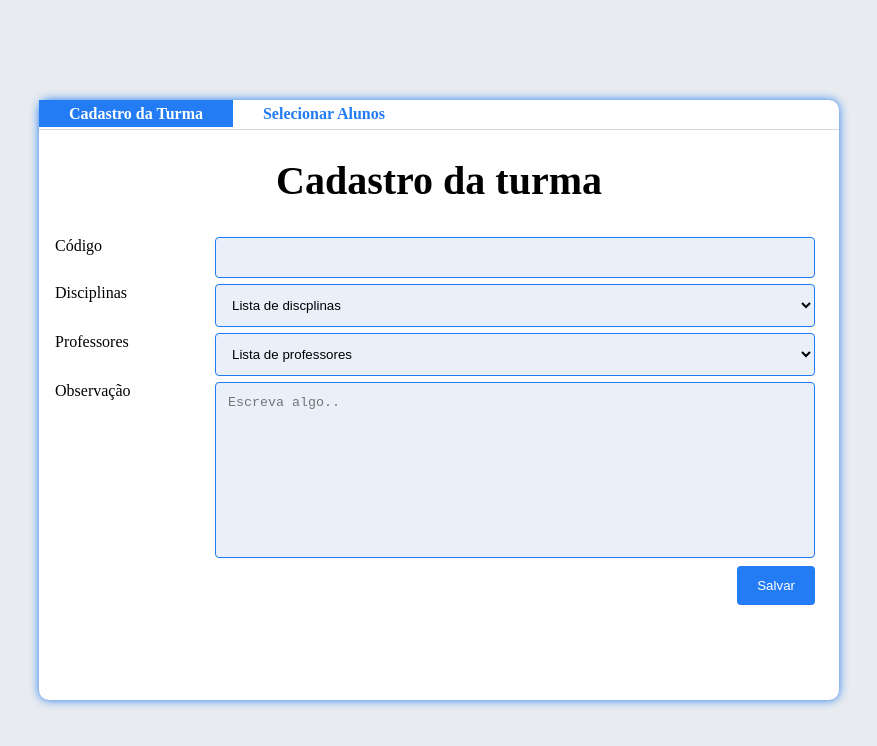
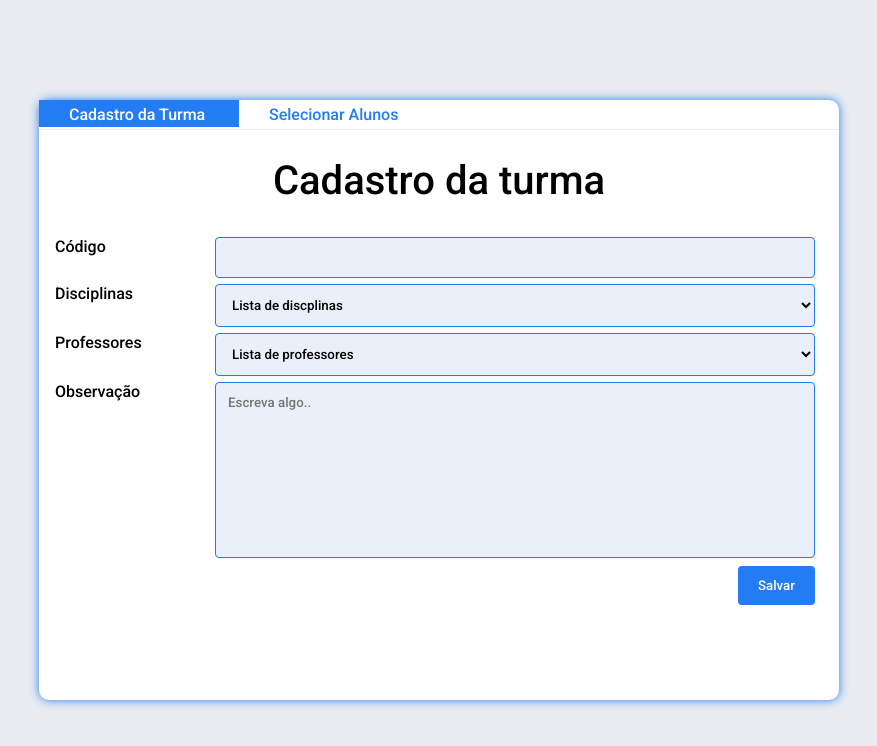
Before and after one commit to LucasKohler/Components-test, a plain HTML site: page tab-menu/index.html in a window 1280 px wide. Shown: the whole page, without its empty margins (201-1078 px from the left). Drawn offline with Linux system fonts and the light colour scheme.

Commit message:
adiçao da fonte reboto e melhoria nas transitions do botao

```diff
--- a/tab-menu/index.html
+++ b/tab-menu/index.html
@@ -2,6 +2,10 @@
 <html lang="en">
 	<head>
 		<link rel="stylesheet" href="style.css" />
+		<link
+			href="https://fonts.googleapis.com/css2?family=Roboto:wght@500&display=swap"
+			rel="stylesheet"
+		/>
 		<meta charset="UTF-8" />
 		<meta name="viewport" content="width=device-width, initial-scale=1.0" />
 		<title>Document</title>
--- a/tab-menu/style.css
+++ b/tab-menu/style.css
@@ -1,9 +1,11 @@
 :root {
 	--main-color: #237cf4;
+	--secundary-color: #e9f0fa;
 }
 
 * {
 	box-sizing: border-box;
+	font-family: 'Roboto', sans-serif;
 }
 
 body,
@@ -30,17 +32,17 @@ body {
 
 .tabs {
 	display: flex;
-	border-bottom: 1px solid #d4d9df;
+	border-bottom: 1px solid var(--secundary-color);
 	height: 5%;
 }
 
 .tab {
+	width: 25%;
 	cursor: pointer;
 	padding: 5px 30px;
 	color: var(--main-color);
 	font-size: 100%;
 	transition: background 0.3s ease;
-	font-weight: 900;
 	align-items: vertical;
 }
 
@@ -51,7 +53,7 @@ body {
 }
 
 .tab.not-selected:hover {
-	background-color: #e9f0fa;
+	background-color: var(--secundary-color);
 	border-bottom: 2px solid var(--main-color);
 }
 
@@ -93,7 +95,7 @@ textarea {
 	border: 1px solid var(--main-color);
 	border-radius: 4px;
 	margin: 0, 0, 0, 0;
-	background-color: #e9f0fa;
+	background-color: var(--secundary-color);
 }
 
 input[type='text'],
@@ -101,13 +103,13 @@ select,
 textarea {
 	outline: none !important;
 	border: 1.5px solid var(--main-color);
-	box-shadow: 0 0 2.5px #e9f0fa;
+	box-shadow: 0 0 2.5px var(--secundary-color);
 }
 
 h1 {
 	align-self: center;
-	font-weight: 900;
 	font-size: 2.5em;
+	font-weight: 500;
 }
 
 .row.button {
@@ -124,11 +126,17 @@ h1 {
 	margin-right: 3%;
 	margin-top: 0.5%;
 	outline: none;
-	transition: 0.2s ease;
+	transition: background 0.1s;
 }
 
 .save:hover {
-	background-color: #e9f0fa;
+	background-color: var(--secundary-color);
 	border: 1px solid var(--main-color);
 	color: var(--main-color);
 }
+
+.save:active {
+	transition: none;
+	background-color: var(--main-color);
+	color: white;
+}
```
